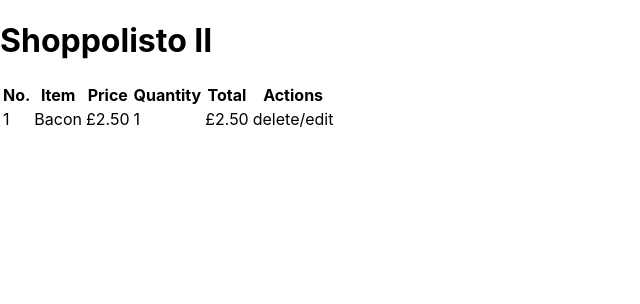
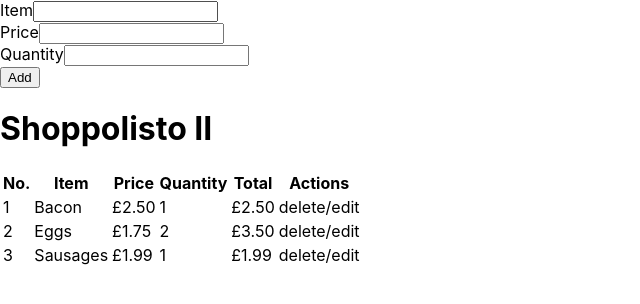
Before and after one commit to dthomasdev/shoppo2, a React (Create React App) app: page / in a window 1280 px wide. Shown: the top 304 px of the page, without its empty margins (0-640 px from the left). Built offline with nearby package versions, Linux system fonts and the light colour scheme.

Commit message:
form component added

```diff
--- a/package.json
+++ b/package.json
@@ -8,6 +8,7 @@
     "@testing-library/user-event": "^12.8.1",
     "react": "^17.0.1",
     "react-dom": "^17.0.1",
+    "react-icons": "^4.2.0",
     "react-scripts": "4.0.3",
     "web-vitals": "^1.1.0"
   },
--- a/src/App.js
+++ b/src/App.js
@@ -1,15 +1,15 @@
 //components
 import Header from './components/header';
 import ListHeader from './components/listHeader';
+import AddForm from './components/addForm';
 
 
 //render
 function App() {
 
-
-
   return (
     <div className="App">
+      <AddForm/>
       <Header/>
       <ListHeader/>
     </div>
--- /dev/null
+++ b/src/components/addForm.js
@@ -0,0 +1,22 @@
+import React from 'react'
+
+const AddForm = () => {
+  return (
+
+      <form>
+        <label htmlFor="item">Item</label>
+        <input type="text" id="item"/>
+        <br/>
+        <label htmlFor="price">Price</label>
+        <input type="text" id="price"/>
+        <br/>
+        <label htmlFor="quantity">Quantity</label>
+        <input type="text" id="quantity"/>
+        <br/>
+        <button type="submit">Add</button>
+      </form>
+
+  )
+}
+
+export default AddForm
--- a/src/components/listHeader.js
+++ b/src/components/listHeader.js
@@ -1,6 +1,17 @@
+import {useState} from 'react';
+
+//components
 import ListItem from './listItem';
 
 const ListHeader = () => {
+const [state, setstate] = useState([{desc:"Bacon", price: "2.50", quantity: "1"}, {desc:"Eggs", price: "1.75", quantity: "2"}, {desc:"Sausages", price: "1.99", quantity: "1"}]);
+
+function myList(){
+  return state.map((item, i) => (
+    <ListItem key={i} num={i+1} item={item.desc} price={item.price} quantity={item.quantity} actions="delete/edit"/>
+  ));
+};
+
   return (
       <table>
         <thead>
@@ -14,10 +25,10 @@ const ListHeader = () => {
           </tr>
         </thead>
         <tbody>
-        <ListItem num="1" item="Bacon" price="2.50" quantity="1" actions="delete/edit" />
+        {myList()}
         </tbody>
       </table>
   )
 }
 
-export default ListHeader
+export default ListHeader;
```
Also changed, not shown: 1 other file (tests, documents, lock files or other folders).
